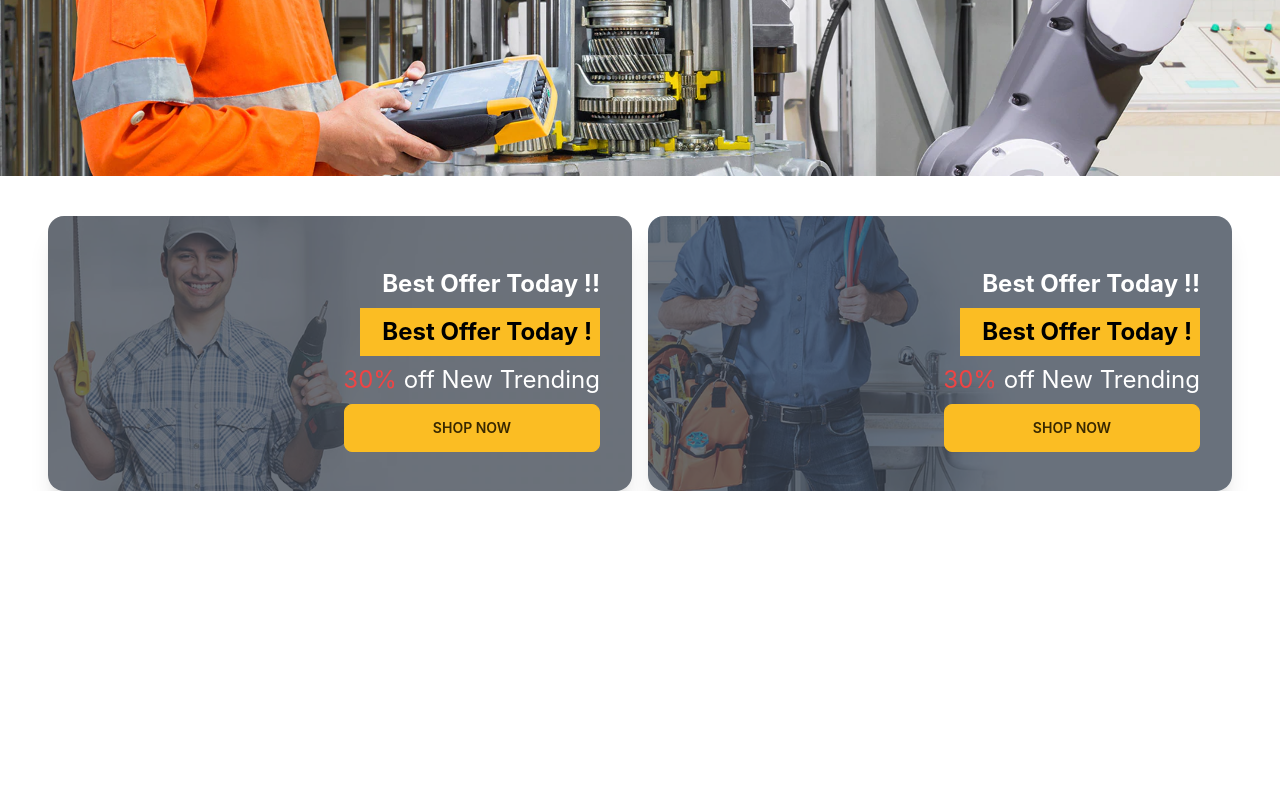
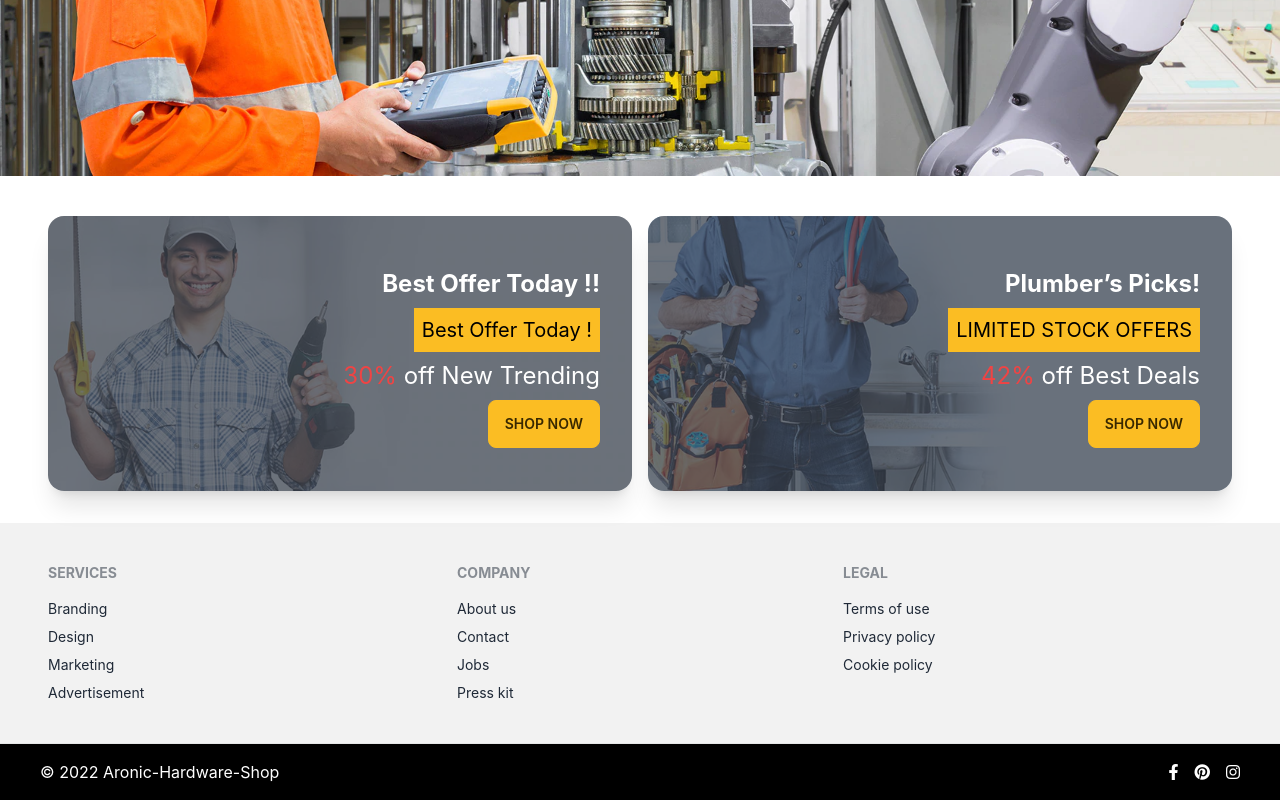
Before and after one commit to minhazul69/aronic-hardware-client-side, a React (Create React App) app: page / in a window 1280 px wide. Shown: the part 1449-2249 px from the top of the page. Before the commit the page ends 1940 px from the top, so only its background shows below. Built offline with nearby package versions, Linux system fonts and the light colour scheme; what tw-elements would draw is missing.

Commit message:
footer section added

```diff
--- a/src/App.js
+++ b/src/App.js
@@ -6,6 +6,7 @@ import ResetPassword from "./Pages/Form/ResetPassword/ResetPassword";
 import { Toaster } from "react-hot-toast";
 import Header from "./Pages/Shared/Header/Header";
 import Home from "./Pages/Home/Home";
+import Footer from "./Pages/Shared/Footer/Footer";
 
 function App() {
   return (
@@ -17,6 +18,7 @@ function App() {
         <Route path="/signUp" element={<SignUp />} />
         <Route path="/resetPassword" element={<ResetPassword />} />
       </Routes>
+      <Footer />
       <Toaster />
     </div>
   );
--- a/src/Pages/Home/OfferSection/Offer.js
+++ b/src/Pages/Home/OfferSection/Offer.js
@@ -11,33 +11,33 @@ const Offer = () => {
         </figure>
         <div class="card-body mt-5">
           <h2 className="font-bold text-2xl text-right">Best Offer Today !!</h2>
-          <span className="font-bold text-2xl text-right bg-warning w-60 ml-auto p-2 text-black">
+          <span className="text-xl text-right bg-warning w-50 ml-auto p-2 text-black">
             Best Offer Today !
           </span>
           <h2 className=" text-2xl text-right">
             <span className="text-red-500"> 30%</span> off New Trending
           </h2>
           <div className="text-right">
-            <button class="btn btn-warning hover:bg-black hover:text-white btn-wide">
+            <button class="btn btn-warning hover:bg-black hover:text-white">
               Shop Now
             </button>
           </div>
         </div>
       </div>
-      <div class="card  bg-base-100 shadow-xl image-full">
+      <div class="card bg-base-100 shadow-xl image-full">
         <figure>
           <img src={offerImg2} alt="Shoes" />
         </figure>
         <div class="card-body mt-5">
-          <h2 className="font-bold text-2xl text-right">Best Offer Today !!</h2>
-          <span className="font-bold text-2xl text-right bg-warning w-60 ml-auto p-2 text-black">
-            Best Offer Today !
+          <h2 className="font-bold text-2xl text-right">Plumber’s Picks!</h2>
+          <span className="text-xl text-right bg-warning w-70 ml-auto p-2 text-black">
+            LIMITED STOCK OFFERS
           </span>
           <h2 className=" text-2xl text-right">
-            <span className="text-red-500"> 30%</span> off New Trending
+            <span className="text-red-500"> 42%</span> off Best Deals
           </h2>
           <div className="text-right">
-            <button class="btn btn-warning hover:bg-black hover:text-white btn-wide">
+            <button class="btn btn-warning hover:bg-black hover:text-white">
               Shop Now
             </button>
           </div>
--- /dev/null
+++ b/src/Pages/Shared/Footer/Footer.js
@@ -0,0 +1,53 @@
+import React from "react";
+
+const Footer = () => {
+  const time = new Date();
+  const year = time.getFullYear();
+
+  return (
+    <div className="bg-base-200 mt-8">
+      <footer class="footer p-10 text-base-content lg:px-12">
+        <div>
+          <span class="footer-title">Services</span>
+          <a class="link link-hover">Branding</a>
+          <a class="link link-hover">Design</a>
+          <a class="link link-hover">Marketing</a>
+          <a class="link link-hover">Advertisement</a>
+        </div>
+        <div>
+          <span class="footer-title">Company</span>
+          <a class="link link-hover">About us</a>
+          <a class="link link-hover">Contact</a>
+          <a class="link link-hover">Jobs</a>
+          <a class="link link-hover">Press kit</a>
+        </div>
+        <div>
+          <span class="footer-title">Legal</span>
+          <a class="link link-hover">Terms of use</a>
+          <a class="link link-hover">Privacy policy</a>
+          <a class="link link-hover">Cookie policy</a>
+        </div>
+      </footer>
+      <footer class="footer px-10 py-4 border-t border-base-300 bg-black text-white">
+        <div class="items-center grid-flow-col">
+          <h3 className="text-base">&copy; {year} Aronic-Hardware-Shop</h3>
+        </div>
+        <div class="md:place-self-center md:justify-self-end">
+          <div class="grid grid-flow-col gap-4">
+            <a href="#" className="text-base">
+              <i class="fa-brands fa-facebook-f"></i>
+            </a>
+            <a href="#" className="text-base">
+              <i class="fa-brands fa-pinterest"></i>
+            </a>
+            <a href="#" className="text-base">
+              <i class="fa-brands fa-instagram"></i>
+            </a>
+          </div>
+        </div>
+      </footer>
+    </div>
+  );
+};
+
+export default Footer;
```
